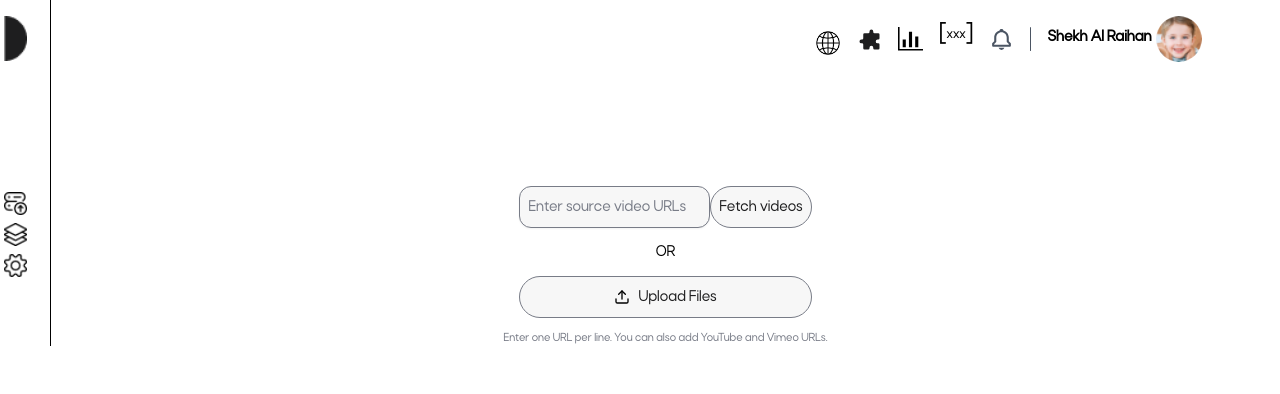
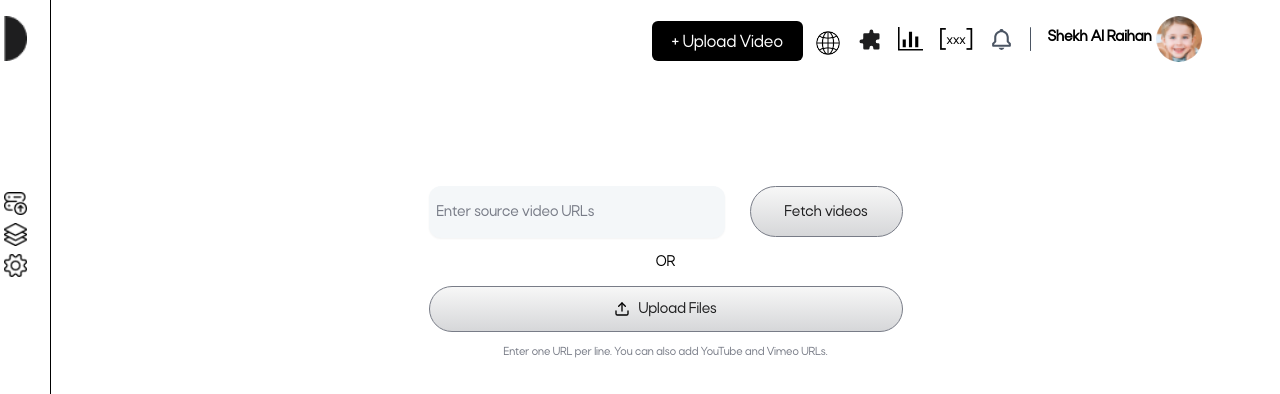
Before and after one commit to prynsh7/frontendStream, a React (Create React App) app: page /upload in a window 1280 px wide. Shown: the top 394 px of the page. Built offline with nearby package versions, Linux system fonts and the light colour scheme.

Commit message:
changes on upload page

```diff
--- a/src/Pages/Upload.jsx
+++ b/src/Pages/Upload.jsx
@@ -5,7 +5,7 @@ import Navigation from "../components/User/Home/Navigation"
 const upload = () => {
     return (
         <div className="flex flex-row">
-            <div className="w-[4%] sm:border-r-[1.5px] sm:border-black">
+            <div className="w-[4%] h-[100vh] sm:border-r-[1.5px] sm:border-black">
                 <Sidebar />
             </div>
             <div className="w-[96%]">
--- a/src/components/User/Home/Navigation.jsx
+++ b/src/components/User/Home/Navigation.jsx
@@ -37,10 +37,10 @@ const Navigation = () => {
                     <SideNav stylevalue={styleValue} />
                 </div >
                 <div className='flex justify-end'>
-                    {router.pathname === '/home' && (
-                        <div className='md:float-right hidden sm:flex'>
+                    {router.pathname === '/home'||'/' && (
+                        <div className='md:float-right hidden sm:flex items-center mt-1 mr-1'>
                             <a href='/upload' passHref>
-                                <button className='text-white md:text-lg whitespace-nowrap bg-black py-2 px-3 rounded-md'>+ Upload Video</button>
+                                <button className='text-white h-[40px] w-[151px] md:text-lg whitespace-nowrap bg-black py-2 px-3 rounded-md'>+ Upload Video</button>
                             </a>
                         </div>
                     )}
@@ -58,7 +58,7 @@ const Navigation = () => {
                         <div className='px-1 sm:px-2 cursor-pointer flex justify-center items-center'>
                             <a href='/statistics' passHref><GoGraph size={25} /></a>
                         </div>
-                        <div className='text-black px-1 sm:px-2 cursor-pointer flex justify-center text-center items-center' onClick={() => modalHandler()}>
+                        <div className='text-black px-1 sm:px-2 mt-3 cursor-pointer flex justify-center text-center items-center' onClick={() => modalHandler()}>
                             <h1 className='flex justify-center h-6 text-center items-center leading-6 text-2xl mb-2'>
                                 &#91;<span className='text-center text-sm'>xxx</span>&#93;
                             </h1>
--- a/src/components/User/Upload/Upload.jsx
+++ b/src/components/User/Upload/Upload.jsx
@@ -12,14 +12,14 @@ const Upload = () => {
                 <form action="" className="">
                     <div className="flex justify-between mx-4">
                         <input
-                            className="px-2 py-2 my-3 border-[1px] border-[#787C87] bg-[#F7F7F7] rounded-xl text-gray-700 placeholder-[#787C87] shadow-sm text-base focus:outline-none focus:ring-2 focus:ring-gray-100 focus:border-transparent"
+                            className="w-[296px] h-[52px] px-2 py-2 my-3 bg-[#F4F7F9] rounded-xl text-gray-700 placeholder-[#787C87] shadow-sm text-base focus:outline-none focus:ring-2 focus:ring-gray-100 focus:border-transparent"
                             type="text"
                             placeholder="Enter source video URLs" />
-                        <button type="submit" className="rounded-full border-[1px] border-[#787C87] text-[#1E1E1F] py-2 px-2 my-3 bg-[#F7F7F7]">Fetch videos</button>
+                        <button type="submit" className="w-[153px] h-[51px] rounded-full border-[1px] border-[#787C87] text-[#1E1E1F] py-2 px-2 my-3 bg-gradient-to-b from-[#F7F7F7] to-[#D6D7D9]">Fetch videos</button>
                     </div>
                     <h1 className="text-center">OR</h1>
-                    <div className="flex justify-center m-auto mx-4">
-                        <button className="rounded-full w-full flex justify-center border-[1px] border-[#787C87] text-[#1E1E1F] px-2 my-3 bg-[#F7F7F7] py-2 items-center">
+                    <div className="flex justify-center m-auto mx-4 w-[474px] h-[70px]">
+                        <button className=" rounded-full w-full flex justify-center border-[1px] border-[#787C87] text-[#1E1E1F] px-2 my-3 bg-gradient-to-b from-[#F7F7F7] to-[#D6D7D9] py-2 items-center">
                             <FiUpload className='text-black' />
                             <span className="ml-2 text-[#1E1E1F]">Upload Files</span>
                         </button>
```
